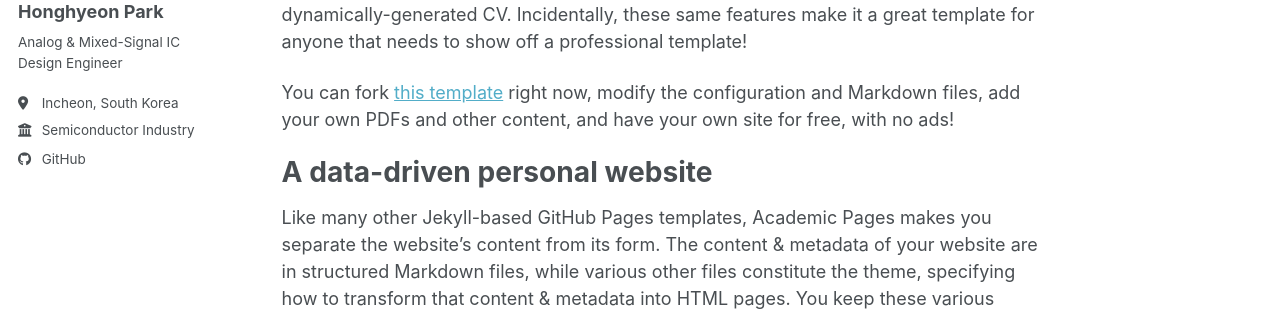
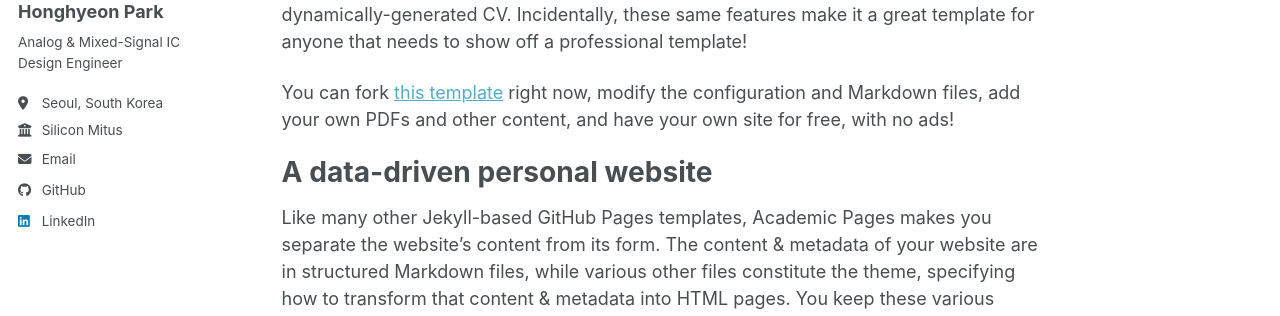
Before and after one commit to PARKHONGHYEON/PARHONGHYEON.github.io, a Jekyll site: the page built from _pages/about.md, in a window 1280 px wide. Shown: the part 332-648 px from the top of the page. Built offline with Jekyll 4.4.1, drawn with Linux system fonts in a browser that asks for light colours; a script bundle is joined from its source files by our own code; library files that are not in the unit come from our copies.

Commit message:
Update _config.yml

```diff
--- a/_config.yml
+++ b/_config.yml
@@ -14,7 +14,7 @@ title                    : "Honghyeon Park"
 title_separator          : "-"
 name                     : &name "Honghyeon Park"
 
-description              : &description "Analog and Mixed-Signal IC Analog Design Engineer"
+description              : &description "Analog and Mixed-Signal IC Analog Circuit Design Engineer"
 
 url                      : "https://parkhonghyeon.github.io"
 baseurl                  : "/PARHONGHYEON.github.io"
@@ -29,15 +29,15 @@ author:
 
   bio              : "Analog & Mixed-Signal IC Design Engineer"
 
-  location         : "Incheon, South Korea"
+  location         : "Seoul, South Korea"
 
-  employer         : "Semiconductor Industry"
+  employer         : "Silicon Mitus"
 
-  email            :
+  email            : honghyeon47@gmail.com
 
   github           : "parkhonghyeon"
 
-  linkedin         :
+  linkedin         : www.linkedin.com/in/parkhh0
 
   # Academic websites
   academia         :
```
